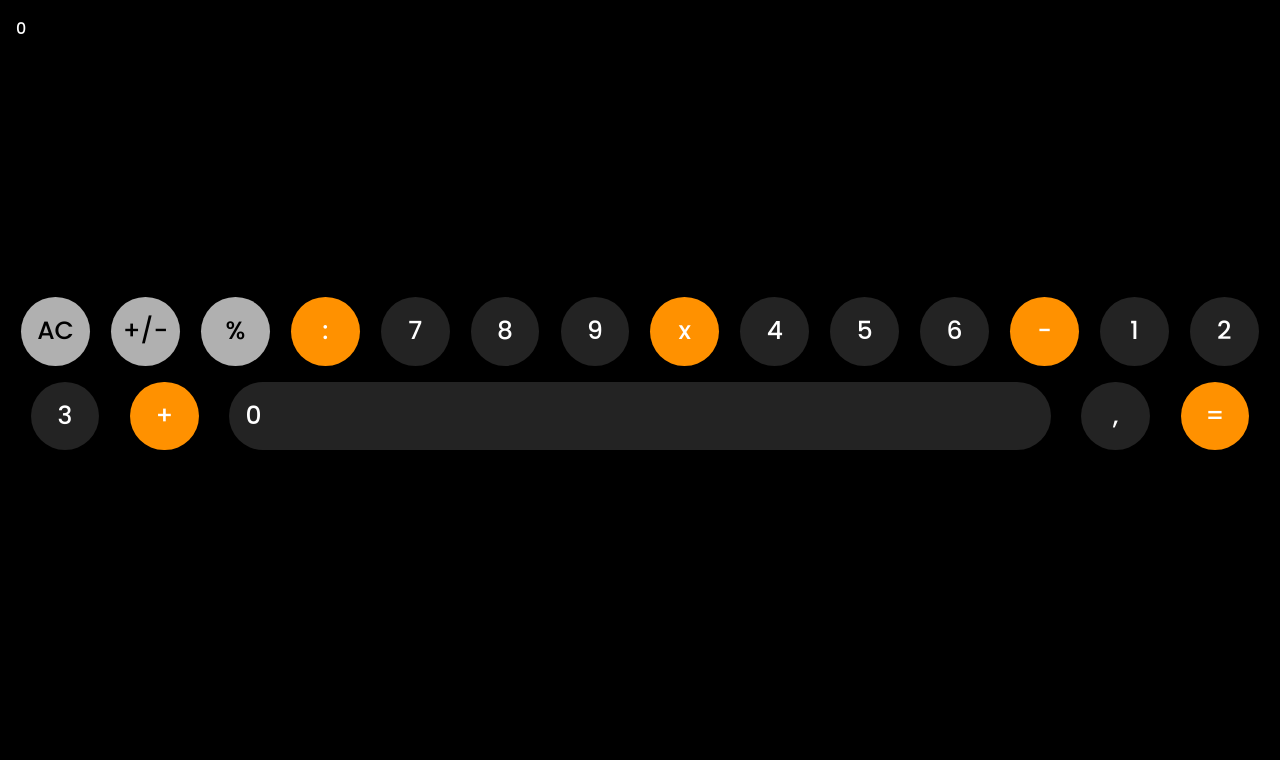
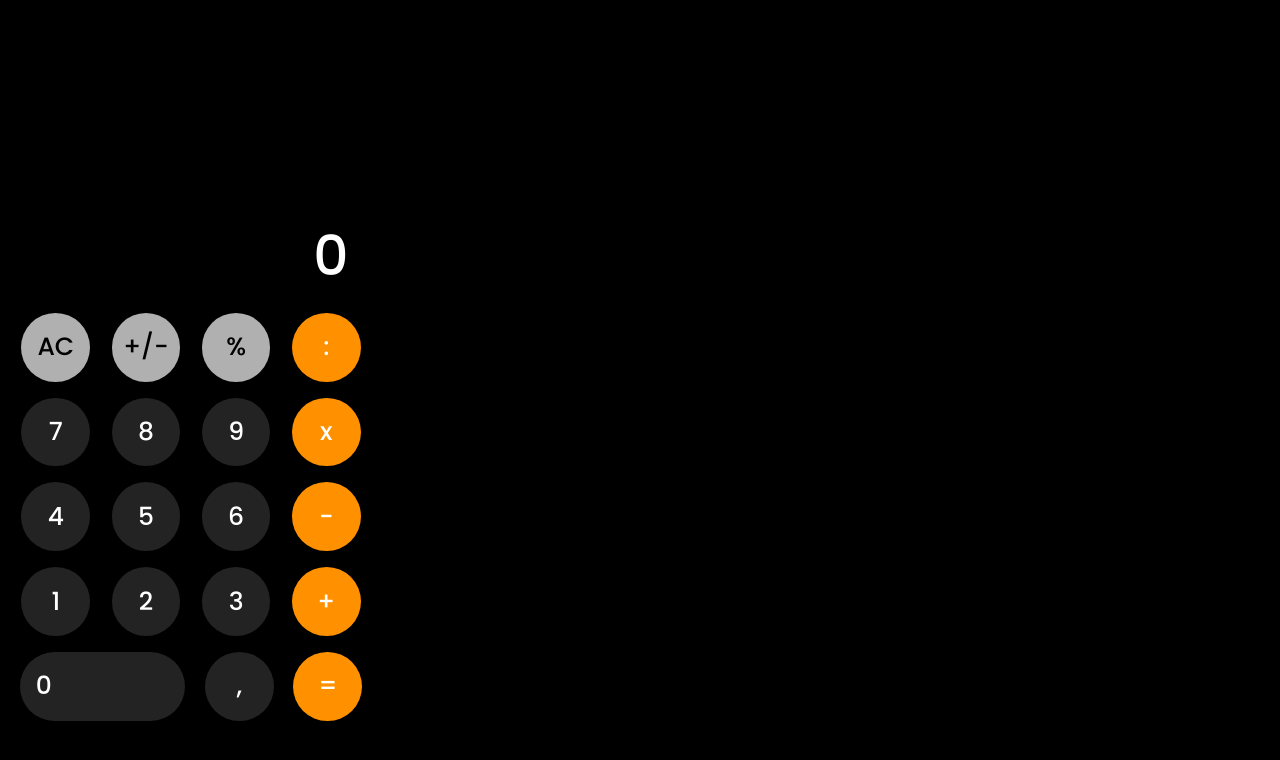
Before and after one commit to simonfranklin1/calculadora_typescript, a website: page index.html in a window 1280 px wide. Drawn offline with Linux system fonts and the light colour scheme.

Commit message:
Estilizando área de resultado

```diff
--- a/css/style.css
+++ b/css/style.css
@@ -15,10 +15,19 @@ main {
     flex-direction: column;
     color: #fff;
     height: 90vh;
+    min-width: 337px;
+    max-width: 350px;
+    gap: 1rem;
 }
 
 .result {
+    display: flex;
+    justify-content: end;
+    align-items: end;
     height: 39%;
+    font-size: 55px;
+    color: #fff;
+    margin: 0 5%;
 }
 
 .calculator {
```
